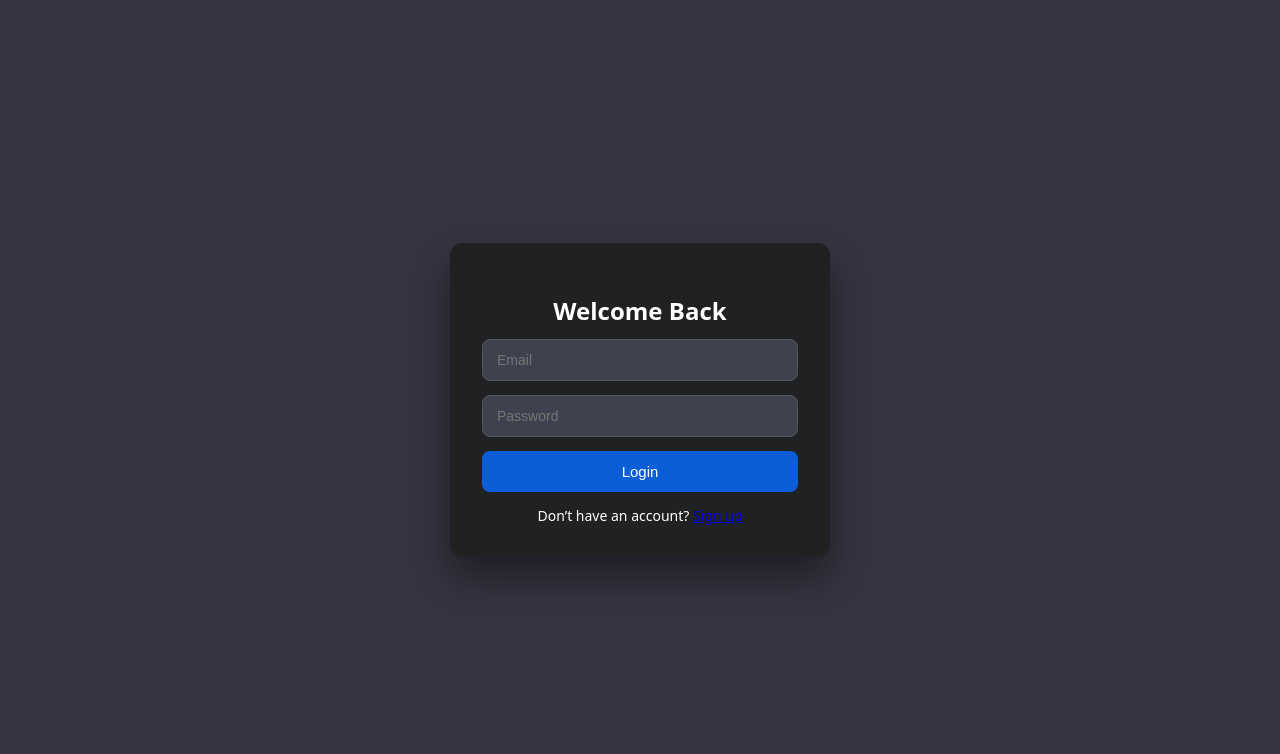
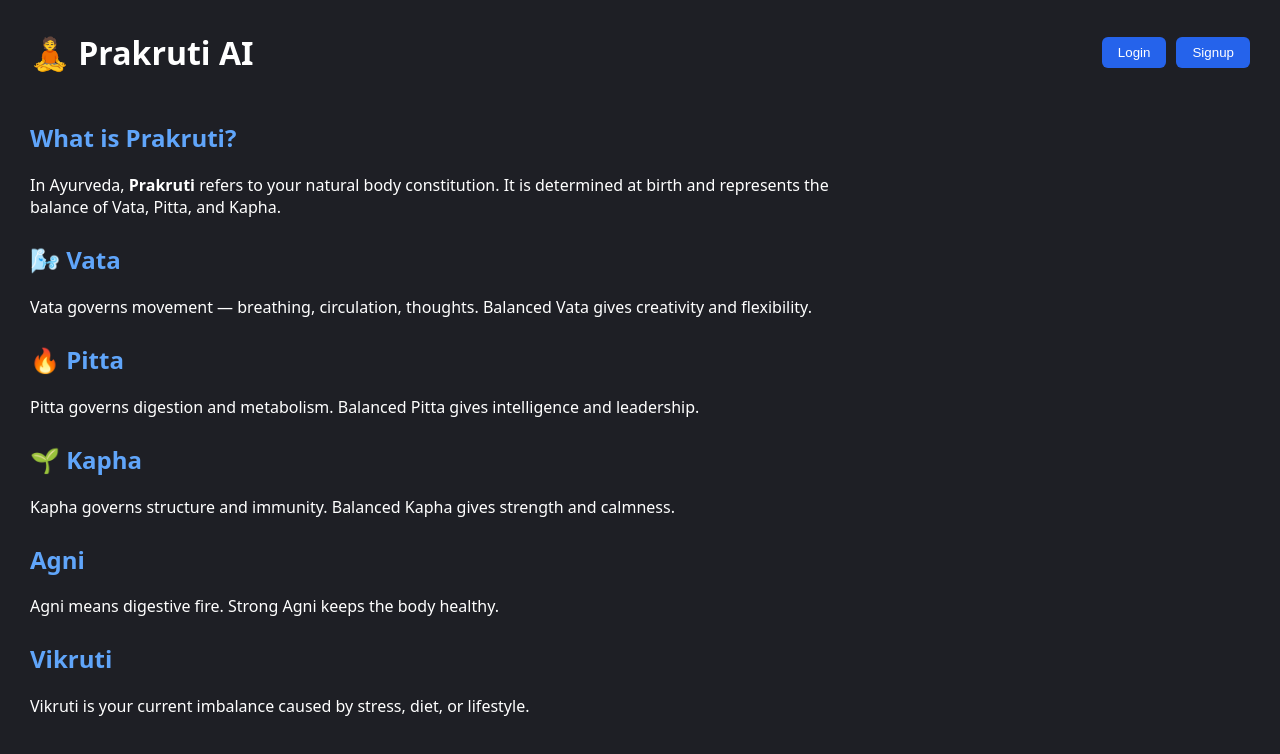
Before and after one commit to nidhar05/front-end, a React (Vite) app: page / in a window 1280 px wide. Before the commit this address led to /login. Shown: the top 754 px of the page. Built offline with nearby package versions, Linux system fonts and the light colour scheme.

Commit message:
Dashboard added

```diff
--- a/src/App.jsx
+++ b/src/App.jsx
@@ -3,16 +3,18 @@ import Login from "./auth/Login";
 import Signup from "./auth/Signup";
 import AuthGuard from "./auth/AuthGuard";
 import AppContent from "./AppContent";
+import Dashboard from "./Dashboard";
 
 export default function App() {
   return (
     <BrowserRouter>
       <Routes>
+        <Route path="/" element={<Dashboard />} />
         <Route path="/login" element={<Login />} />
         <Route path="/signup" element={<Signup />} />
 
         <Route
-          path="/"
+          path="/chat"
           element={
             <AuthGuard>
               <AppContent />
--- /dev/null
+++ b/src/Dashboard.css
@@ -0,0 +1,39 @@
+.dashboard-container {
+  min-height: 100vh;
+  background: #1e1f25;
+  color: white;
+  padding: 30px;
+  padding-top: 10px;
+  overflow: hidden;
+  flex-direction: column;
+}
+
+.dashboard-header {
+  display: flex;
+  justify-content: space-between;
+  align-items: center;
+}
+
+.dashboard-buttons button {
+  margin-left: 10px;
+  padding: 8px 16px;
+  border: none;
+  border-radius: 6px;
+  background-color: #2563eb;
+  color: white;
+  cursor: pointer;
+}
+
+.dashboard-buttons button:hover {
+  background-color: #1d4ed8;
+}
+
+.dashboard-content {
+  margin-top: 10px;
+  max-width: 800px;
+}
+
+.dashboard-content h2 {
+  margin-top: 25px;
+  color: #60a5fa;
+}
--- /dev/null
+++ b/src/Dashboard.jsx
@@ -0,0 +1,54 @@
+import { useNavigate } from "react-router-dom";
+import "./Dashboard.css";
+
+export default function Dashboard() {
+  const navigate = useNavigate();
+
+  return (
+    <div className="dashboard-container">
+      <header className="dashboard-header">
+        <h1>🧘 Prakruti AI</h1>
+        <div className="dashboard-buttons">
+          <button type="button" onClick={() => navigate("/login")}>Login</button>
+          <button type="button" onClick={() => navigate("/signup")}>Signup</button>
+        </div>
+      </header>
+
+      <div className="dashboard-content">
+        <h2>What is Prakruti?</h2>
+        <p>
+          In Ayurveda, <strong>Prakruti</strong> refers to your natural body constitution.
+          It is determined at birth and represents the balance of Vata, Pitta, and Kapha.
+        </p>
+
+        <h2>🌬️ Vata</h2>
+        <p>
+          Vata governs movement — breathing, circulation, thoughts.
+          Balanced Vata gives creativity and flexibility.
+        </p>
+
+        <h2>🔥 Pitta</h2>
+        <p>
+          Pitta governs digestion and metabolism.
+          Balanced Pitta gives intelligence and leadership.
+        </p>
+
+        <h2>🌱 Kapha</h2>
+        <p>
+          Kapha governs structure and immunity.
+          Balanced Kapha gives strength and calmness.
+        </p>
+
+        <h2>Agni</h2>
+        <p>
+          Agni means digestive fire. Strong Agni keeps the body healthy.
+        </p>
+
+        <h2>Vikruti</h2>
+        <p>
+          Vikruti is your current imbalance caused by stress, diet, or lifestyle.
+        </p>
+      </div>
+    </div>
+  );
+}
--- a/src/auth/Login.jsx
+++ b/src/auth/Login.jsx
@@ -14,7 +14,7 @@ export default function Login() {
   // Auto redirect if already logged in
   useEffect(() => {
     if (isLoggedIn()) {
-      navigate("/", { replace: true });
+      navigate("/chat", { replace: true });
     }
   }, []);
 
@@ -41,7 +41,7 @@ export default function Login() {
 
     setToken(token);
 
-    navigate("/", { replace: true });
+    navigate("/chat", { replace: true });
 
   };
 
```
